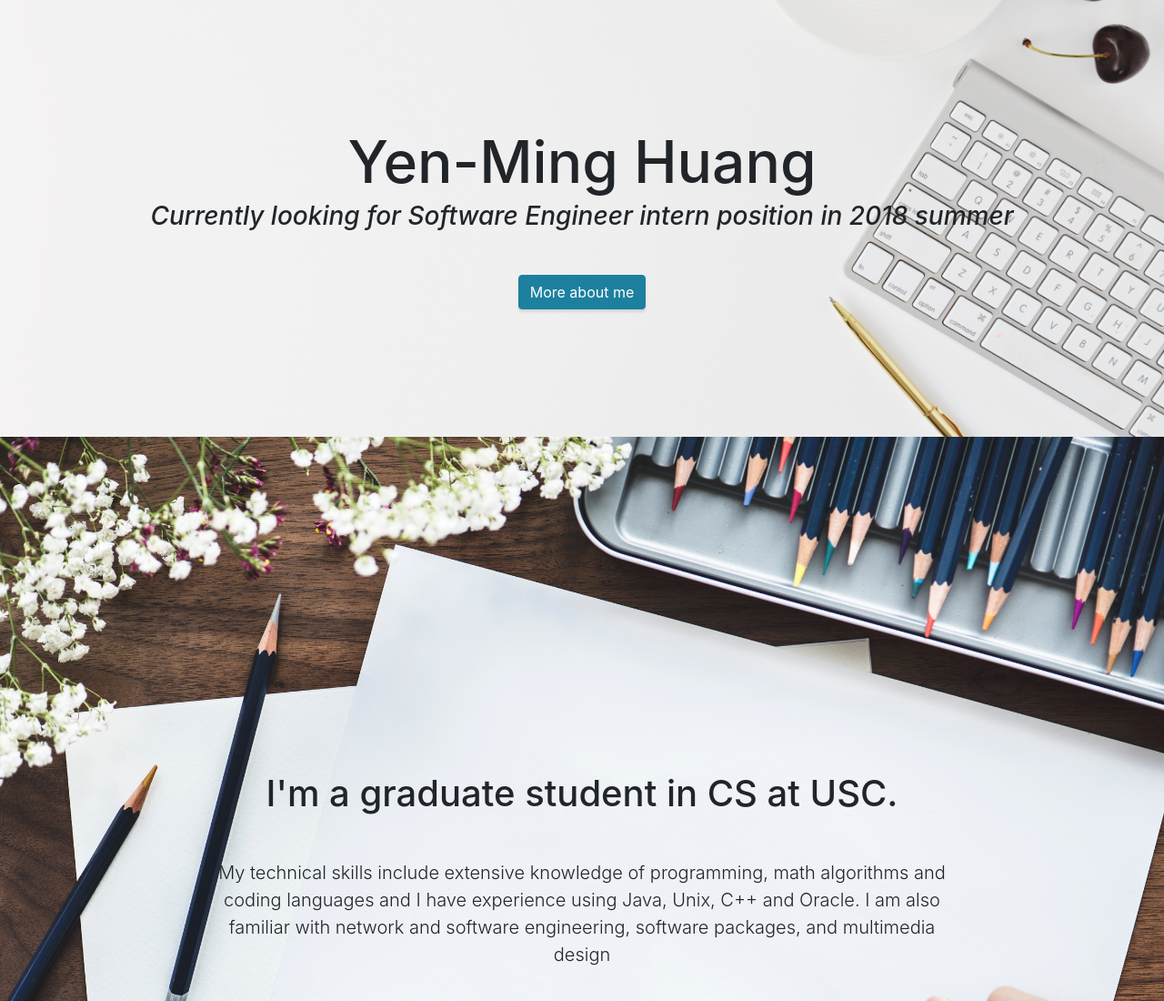
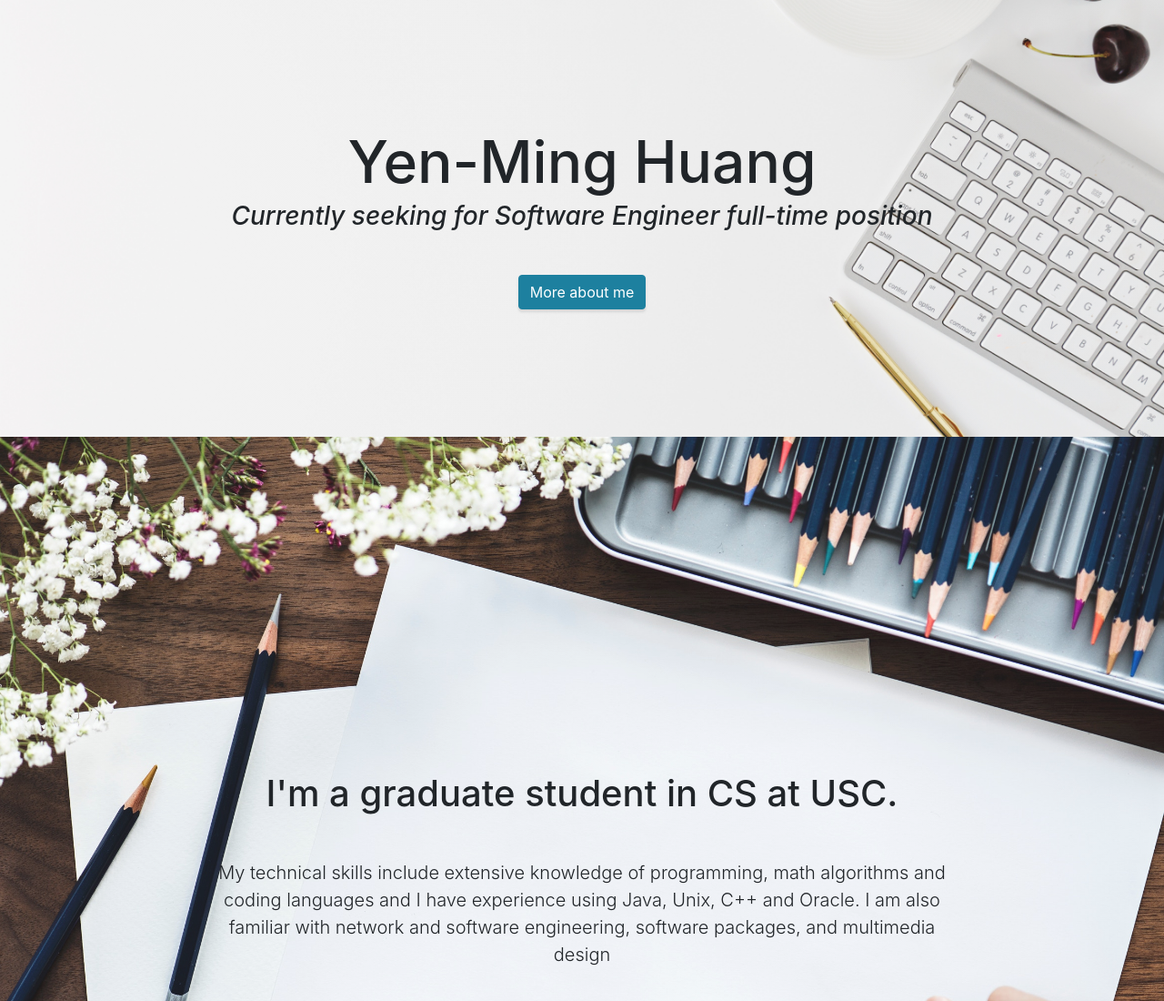
Before and after one commit to lineageichiro/lineageichiro.github.io, a website with bundled scripts: page index.html in a window 1280 px wide. Shown: the top 1100 px of the page at 91% size. Built offline with nearby package versions, Linux system fonts and the light colour scheme.

Commit message:
Update index.html

```diff
--- a/index.html
+++ b/index.html
@@ -56,7 +56,7 @@
       <div class="container text-center my-auto">
         <h1 class="mb-1">Yen-Ming Huang</h1>
         <h3 class="mb-5">
-          <em>Currently looking for Software Engineer intern position in 2018 summer</em>
+          <em>Currently seeking for Software Engineer full-time position</em>
         </h3>
         <a class="btn btn-primary btn-xl js-scroll-trigger" href="#about">More about me</a>
       </div>
```
